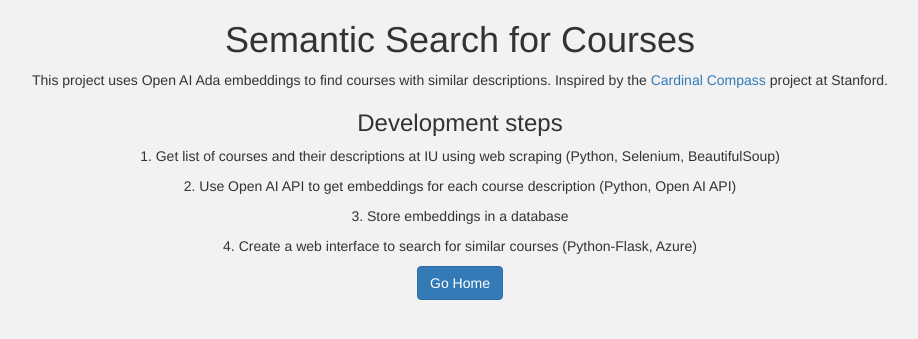
After one commit to SrikarKashyap/SemanticSearch, a Flask app: page /about in a window 1280 px wide. The commit adds this page. Shown: the top 339 px of the page, without its empty margins (180-1098 px from the left). Run offline with Flask 3, Linux system fonts and the light colour scheme; some libraries are stand-ins or nearby versions.

Commit message:
fixes n increases and about page with logo

```diff
--- a/app.py
+++ b/app.py
@@ -46,11 +46,14 @@
 def search():
     query = flask.request.form['query']
     graduate = flask.request.form.get('graduate')
-    results = search_courses(query, n=5, pprint=True, graduate=graduate)
+    results = search_courses(query, n=10, pprint=True, graduate=graduate)
     results['similarity'] = results['similarity'].apply(
         lambda x: round(x, 2))
     return flask.render_template('search.html', query=query, results=results)
 
+@app.route('/about', methods=['GET'])
+def about():
+    return flask.render_template('about.html')
 
 if __name__ == '__main__':
     app.run(debug=True)
--- /dev/null
+++ b/templates/about.html
@@ -0,0 +1,38 @@
+<!DOCTYPE html>
+<!--[if lt IE 7]>      <html class="no-js lt-ie9 lt-ie8 lt-ie7"> <![endif]-->
+<!--[if IE 7]>         <html class="no-js lt-ie9 lt-ie8"> <![endif]-->
+<!--[if IE 8]>         <html class="no-js lt-ie9"> <![endif]-->
+<!--[if gt IE 8]>      <html class="no-js"> <!--<![endif]-->
+<html>
+    <head>
+        <meta charset="utf-8">
+        <meta http-equiv="X-UA-Compatible" content="IE=edge">
+        <title></title>
+        <meta name="description" content="">
+        <meta name="viewport" content="width=device-width, initial-scale=1">
+        <link rel="stylesheet" href="https://maxcdn.bootstrapcdn.com/bootstrap/3.3.7/css/bootstrap.min.css">
+        <style>
+        body {
+            background-color: #f2f2f2;
+        }
+        .container{
+            text-align: center;
+        }
+        </style>
+    </head>
+    <body>
+        <!--[if lt IE 7]>
+            <p class="browsehappy">You are using an <strong>outdated</strong> browser. Please <a href="#">upgrade your browser</a> to improve your experience.</p>
+        <![endif]-->
+    <div class = "container">
+    <h1> Semantic Search for Courses </h1>
+    <p> This project uses Open AI Ada embeddings to find courses with similar descriptions. Inspired by the <a href='https://www.searchclasses.org/'> Cardinal Compass </a> project at Stanford.</p>
+
+    <h3>Development steps</h3>
+    <p>1. Get list of courses and their descriptions at IU using web scraping (Python, Selenium, BeautifulSoup)</p>
+    <p>2. Use Open AI API to get embeddings for each course description (Python, Open AI API)</p>
+    <p>3. Store embeddings in a database</p>
+    <p>4. Create a web interface to search for similar courses (Python-Flask, Azure)</p>
+    <a href='/'><button class="btn btn-primary">Go Home</button></a>
+    </body>
+</html>
```
Also changed, not shown: templates/index.html (+16 -6 lines), templates/search.html (+12 -4 lines).
